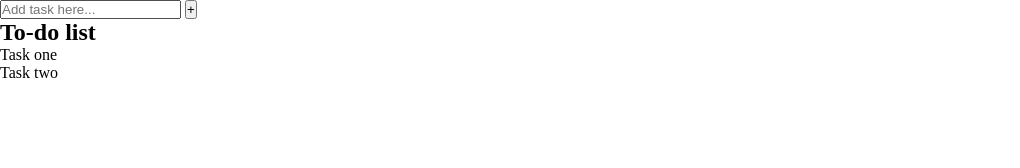
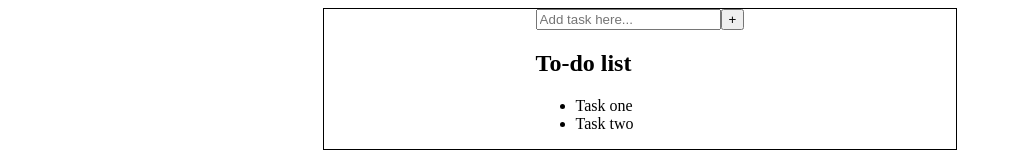
Before and after one commit to Mariacecilia1999/taskList, a plain HTML site: page index.html in a window 1280 px wide. Shown: the whole page, without its empty margins (0-1020 px from the left). Drawn offline with Linux system fonts and the light colour scheme.

Commit message:
Basic styles panel add task

```diff
--- a/css/styles.css
+++ b/css/styles.css
@@ -1,43 +1,19 @@
-*{
-   margin: 0;
-   padding: 0;
-   box-sizing: border-box;
-}
-header{
+
+.MainAddTask{
    display: flex;
-   flex-direction: column;
-   background-color: pink;
-   width: 100%;
-   padding: 30px 0px 0px;
-}
-header h1{
-   padding-bottom: 20px;
-   color: white;
-   padding-left: 8px;
-}
-header div{
-   border-top: 3px solid salmon;
-   border-bottom: 3px solid salmon;
-}
-header nav{
-   display: flex;
-   justify-content: space-evenly;
-   margin: 20px;
+   justify-content: center;
+   align-items: center;
 }
 
-header nav ul{
-   width: 30%;
+.SectionAddTaskPanel{
+   border: 1px solid black;
    display: flex;
-   justify-content: space-between;
-   list-style: none;
-}
-header nav ul li:hover{
-   transition: 1s;
-   transform: scale(1.5);
+   justify-content: center;
+   align-items: center;
+   width: 50%;
 }
 
-header nav ul a{
-   text-decoration: none;
-   color: white;
-   font-size: 22px;
+.SectionAddTaskPanel .ContainerForm .StyleInputAdd, .StyleInputAdd{
+   width: 100%;
+   display: flex;
 }
--- a/index.html
+++ b/index.html
@@ -7,15 +7,15 @@
    <link rel="stylesheet" href="./css/styles.css">
 </head>
 <body>
+   <main class="MainAddTask">
       <section class="SectionAddTaskPanel">
          <div>
             <form action="">
-            <div>
+               <div class="StyleInputAdd">
                   <input type="text" placeholder="Add task here...">
                   <button>+</button>
                </div>
             </form>
-      </div>
             <div class="listTask">
                <h2>To-do list</h2>
                <div>
@@ -25,7 +25,9 @@
                   </ul>
                </div>
             </div>
+         </div>
       </section>
+   </main>
 
    <script src="./js/main.js"></script>
 </body>
```
Lines whose indentation alone changed are shown as unchanged.
